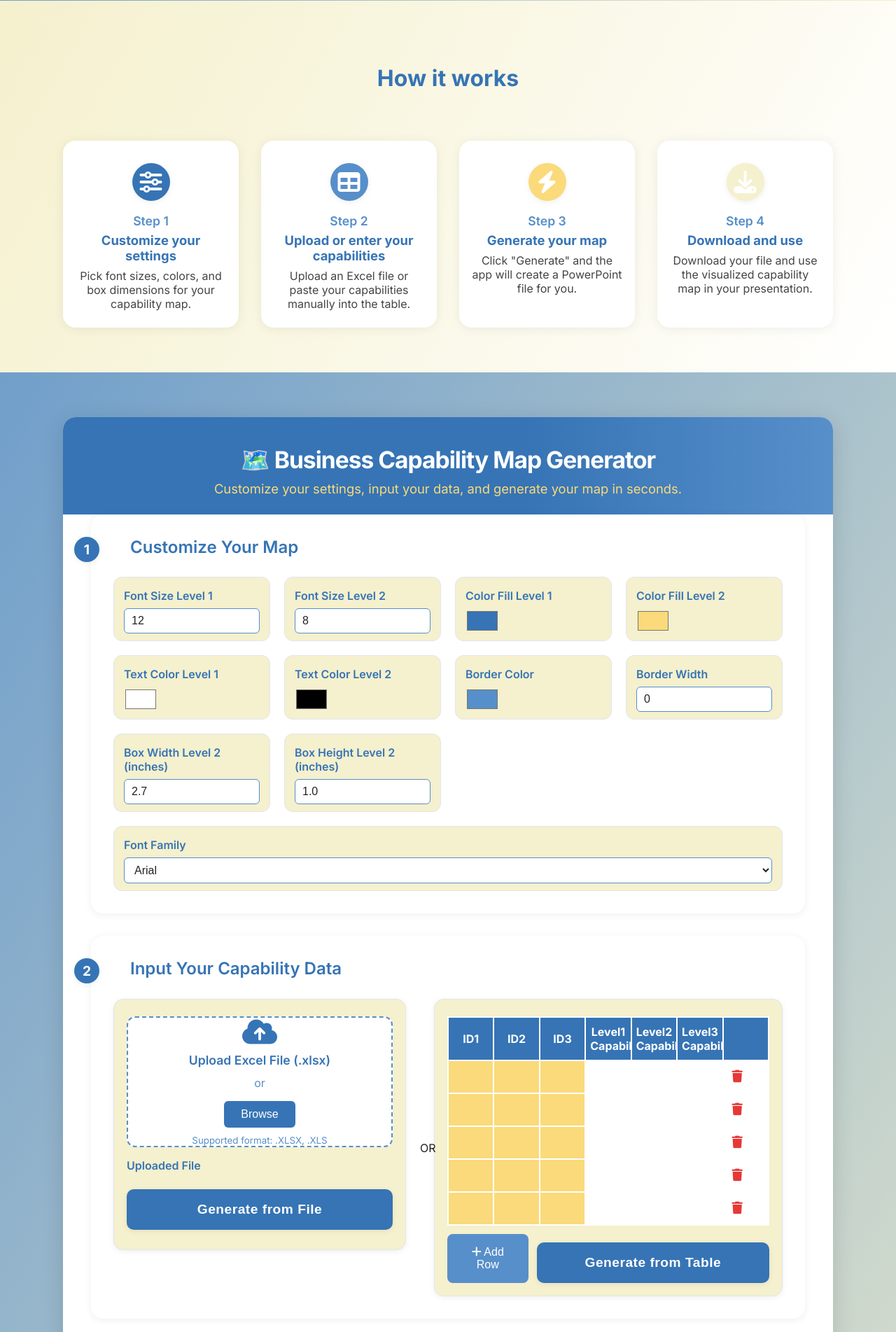
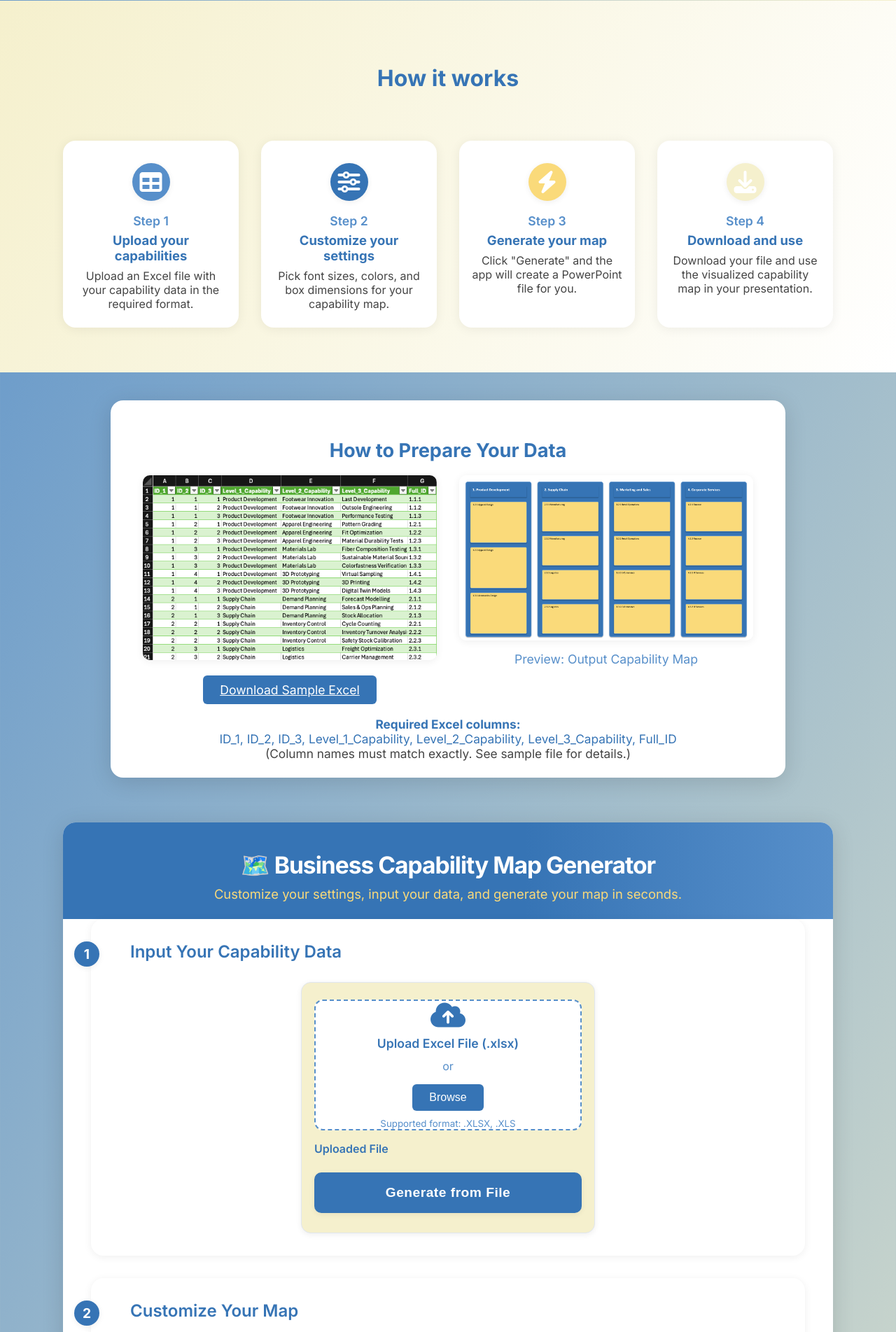
Before and after one commit to backwardforward/bcmtransformer, a Flask app: page / in a window 1280 px wide; the page is wider, and only the part inside the window is pictured. Shown: the part 428-2331 px from the top of that part at 70% size. Run offline with Flask 2, Linux system fonts and the light colour scheme; lists and menus that the app fills with data are empty.

Commit message:
Update onboarding: reorder steps, add data format section, improve UX

```diff
--- a/templates/index.html
+++ b/templates/index.html
@@ -857,6 +857,63 @@
             .why-block-content { padding: 16px 2px; }
             .why-block-headline { font-size: 1em; }
         }
+        /* New: Data Format & Preview Section */
+        .data-format-section {
+            max-width: 900px;
+            margin: 40px auto 32px auto;
+            background: #fff;
+            border-radius: 18px;
+            box-shadow: 0 6px 32px #0002;
+            padding: 32px 32px 24px 32px;
+            display: flex;
+            flex-direction: column;
+            align-items: center;
+        }
+        .data-format-section h2 {
+            color: #3674B5;
+            font-size: 1.7rem;
+            font-weight: 700;
+            margin-bottom: 0.7em;
+            text-align: center;
+        }
+        .data-format-section .flex-container {
+            display: flex;
+            flex-wrap: wrap;
+            gap: 32px;
+            align-items: flex-start;
+            justify-content: center;
+            width: 100%;
+        }
+        .data-format-section .image-container {
+            flex: 1 1 340px;
+            min-width: 260px;
+            max-width: 420px;
+            text-align: center;
+        }
+        .data-format-section .image-container img {
+            width: 100%;
+            max-width: 420px;
+            border-radius: 10px;
+            box-shadow: 0 2px 12px #0001;
+        }
+        .data-format-section .download-button {
+            margin-top: 18px;
+            display: inline-block;
+            font-size: 1.1em;
+        }
+        .data-format-section .required-columns {
+            margin-top: 18px;
+            color: #444;
+            font-size: 1.08em;
+            text-align: center;
+            max-width: 700px;
+        }
+        .data-format-section .required-columns b {
+            color: #3674B5;
+        }
+        .data-format-section .required-columns span {
+            color: #3674B5;
+        }
     </style>
 </head>
 <body>
@@ -891,17 +948,17 @@
     <section id="how-it-works" class="how-section">
         <h2 class="how-title">How it works</h2>
         <div class="how-steps">
+            <div class="how-step" tabindex="0" data-target="#input">
+                <div class="how-icon" style="background:#578FCA;"><i class="fa-solid fa-table"></i></div>
+                <div class="how-stepnum">Step 1</div>
+                <div class="how-heading">Upload your capabilities</div>
+                <div class="how-desc">Upload an Excel file with your capability data in the required format.</div>
+            </div>
             <div class="how-step" tabindex="0" data-target="#customize">
                 <div class="how-icon" style="background:#3674B5;"><i class="fa-solid fa-sliders-h"></i></div>
-                <div class="how-stepnum">Step 1</div>
+                <div class="how-stepnum">Step 2</div>
                 <div class="how-heading">Customize your settings</div>
                 <div class="how-desc">Pick font sizes, colors, and box dimensions for your capability map.</div>
-            </div>
-            <div class="how-step" tabindex="0" data-target="#input">
-                <div class="how-icon" style="background:#578FCA;"><i class="fa-solid fa-table"></i></div>
-                <div class="how-stepnum">Step 2</div>
-                <div class="how-heading">Upload or enter your capabilities</div>
-                <div class="how-desc">Upload an Excel file or paste your capabilities manually into the table.</div>
             </div>
             <div class="how-step" tabindex="0" data-target="#input">
                 <div class="how-icon" style="background:#FADA7A;"><i class="fa-solid fa-bolt"></i></div>
@@ -917,16 +974,61 @@
             </div>
         </div>
     </section>
+    <!-- Data Format & Preview Section -->
+    <section class="data-format-section">
+        <h2>How to Prepare Your Data</h2>
+        <div class="flex-container">
+            <div class="image-container">
+                <img src="/static/sample_bcm_excel.png" alt="Sample BCM Excel Format" />
+                <a href="/static/sample_bcm.xlsx" download class="bcm-browse-btn download-button">Download Sample Excel</a>
+            </div>
+            <div class="image-container">
+                <img src="/static/capability_map_preview.png" alt="Capability Map Preview" />
+                <div style="margin-top:12px;color:#578FCA;font-size:1.1em;">Preview: Output Capability Map</div>
+            </div>
+        </div>
+        <div class="required-columns">
+            <b>Required Excel columns:</b> <br>
+            <span>ID_1, ID_2, ID_3, Level_1_Capability, Level_2_Capability, Level_3_Capability, Full_ID</span><br>
+            (Column names must match exactly. See sample file for details.)
+        </div>
+    </section>
     <!-- Main App Section -->
     <div id="generator" class="main-card" style="margin-top:64px;">
         <div class="header">
             <div class="header-title">🗺️ Business Capability Map Generator</div>
             <div class="header-sub">Customize your settings, input your data, and generate your map in seconds.</div>
         </div>
-        <!-- Step 1 -->
-        <div id="customize"></div>
+        <!-- Step 1: Input Data -->
         <div class="step">
             <div class="step-number">1</div>
+            <div class="step-title">Input Your Capability Data</div>
+            <div class="input-options">
+                <!-- Excel Upload -->
+                <div class="excel-upload">
+                    <div class="bcm-upload-drop" id="uploadArea">
+                        <i class="fa-solid fa-cloud-arrow-up upload-icon"></i>
+                        <div class="bcm-upload-text">Upload Excel File (.xlsx)</div>
+                        <div style="margin: 8px 0; color: var(--secondary);">or</div>
+                        <button type="button" class="bcm-browse-btn" onclick="document.getElementById('excelFile').click()">Browse</button>
+                        <input type="file" id="excelFile" name="excelFile" accept=".xlsx,.xls" onchange="handleFileSelect(event)">
+                        <small style="color: var(--secondary); margin-top: 10px; display: block;">Supported format: .XLSX, .XLS</small>
+                    </div>
+                    <div class="bcm-upload-list">
+                        <div class="bcm-upload-list-title">Uploaded File</div>
+                        <div id="fileList"></div>
+                        <form id="bcmForm" onsubmit="generatePresentation(event)" enctype="multipart/form-data" class="bcm-form-section">
+                            <button type="submit" class="generate-btn" style="margin-top:18px;width:100%;">Generate from File</button>
+                        </form>
+                        <div id="upload-loading" class="spinner" style="display:none;"><i class="fa fa-spinner fa-spin"></i><br><span>Generating PowerPoint...</span></div>
+                        <div id="upload-download" style="display:none;text-align:center;margin-top:18px;"></div>
+                    </div>
+                </div>
+            </div>
+        </div>
+        <!-- Step 2: Customize Map -->
+        <div class="step">
+            <div class="step-number">2</div>
             <div class="step-title">Customize Your Map</div>
             <form id="configForm" class="config-grid">
                 <div class="form-group">
@@ -980,108 +1082,6 @@
                     </select>
                 </div>
             </form>
-        </div>
-        <!-- Step 2 -->
-        <div id="input"></div>
-        <div class="step">
-            <div class="step-number">2</div>
-            <div class="step-title">Input Your Capability Data</div>
-            <div class="input-options">
-                <!-- Excel Upload -->
-                <div class="excel-upload">
-                    <div class="bcm-upload-drop" id="uploadArea">
-                        <i class="fa-solid fa-cloud-arrow-up upload-icon"></i>
-                        <div class="bcm-upload-text">Upload Excel File (.xlsx)</div>
-                        <div style="margin: 8px 0; color: var(--secondary);">or</div>
-                        <button type="button" class="bcm-browse-btn" onclick="document.getElementById('excelFile').click()">Browse</button>
-                        <input type="file" id="excelFile" name="excelFile" accept=".xlsx,.xls" onchange="handleFileSelect(event)">
-                        <small style="color: var(--secondary); margin-top: 10px; display: block;">Supported format: .XLSX, .XLS</small>
-                    </div>
-                    <div class="bcm-upload-list">
-                        <div class="bcm-upload-list-title">Uploaded File</div>
-                        <div id="fileList"></div>
-                        <form id="bcmForm" onsubmit="generatePresentation(event)" enctype="multipart/form-data" class="bcm-form-section">
-                            <button type="submit" class="generate-btn" style="margin-top:18px;width:100%;">Generate from File</button>
-                        </form>
-                        <div id="upload-loading" class="spinner" style="display:none;"><i class="fa fa-spinner fa-spin"></i><br><span>Generating PowerPoint...</span></div>
-                        <div id="upload-download" style="display:none;text-align:center;margin-top:18px;"></div>
-                    </div>
-                </div>
-                <div class="or-separator">
-                    <div>OR</div>
-                </div>
-                <!-- Manual Table -->
-                <div class="manual-table">
-                    <div class="table-wrapper">
-                        <table id="capabilityTable">
-                            <thead>
-                                <tr>
-                                    <th>ID1</th>
-                                    <th>ID2</th>
-                                    <th>ID3</th>
-                                    <th>Level1 Capability</th>
-                                    <th>Level2 Capability</th>
-                                    <th>Level3 Capability</th>
-                                    <th></th>
-                                </tr>
-                            </thead>
-                            <tbody>
-                                <tr>
-                                    <td contenteditable="true" style="background:var(--yellow);"></td>
-                                    <td contenteditable="true" style="background:var(--yellow);"></td>
-                                    <td contenteditable="true" style="background:var(--yellow);"></td>
-                                    <td contenteditable="true" style="background:#fff;"></td>
-                                    <td contenteditable="true" style="background:#fff;"></td>
-                                    <td contenteditable="true" style="background:#fff;"></td>
-                                    <td><button type="button" class="delete-row-btn" title="Delete row" onclick="deleteTableRow(this)"><i class="fa fa-trash"></i></button></td>
-                                </tr>
-                                <tr>
-                                    <td contenteditable="true" style="background:var(--yellow);"></td>
-                                    <td contenteditable="true" style="background:var(--yellow);"></td>
-                                    <td contenteditable="true" style="background:var(--yellow);"></td>
-                                    <td contenteditable="true" style="background:#fff;"></td>
-                                    <td contenteditable="true" style="background:#fff;"></td>
-                                    <td contenteditable="true" style="background:#fff;"></td>
-                                    <td><button type="button" class="delete-row-btn" title="Delete row" onclick="deleteTableRow(this)"><i class="fa fa-trash"></i></button></td>
-                                </tr>
-                                <tr>
-                                    <td contenteditable="true" style="background:var(--yellow);"></td>
-                                    <td contenteditable="true" style="background:var(--yellow);"></td>
-                                    <td contenteditable="true" style="background:var(--yellow);"></td>
-                                    <td contenteditable="true" style="background:#fff;"></td>
-                                    <td contenteditable="true" style="background:#fff;"></td>
-                                    <td contenteditable="true" style="background:#fff;"></td>
-                                    <td><button type="button" class="delete-row-btn" title="Delete row" onclick="deleteTableRow(this)"><i class="fa fa-trash"></i></button></td>
-                                </tr>
-                                <tr>
-                                    <td contenteditable="true" style="background:var(--yellow);"></td>
-                                    <td contenteditable="true" style="background:var(--yellow);"></td>
-                                    <td contenteditable="true" style="background:var(--yellow);"></td>
-                                    <td contenteditable="true" style="background:#fff;"></td>
-                                    <td contenteditable="true" style="background:#fff;"></td>
-                                    <td contenteditable="true" style="background:#fff;"></td>
-                                    <td><button type="button" class="delete-row-btn" title="Delete row" onclick="deleteTableRow(this)"><i class="fa fa-trash"></i></button></td>
-                                </tr>
-                                <tr>
-                                    <td contenteditable="true" style="background:var(--yellow);"></td>
-                                    <td contenteditable="true" style="background:var(--yellow);"></td>
-                                    <td contenteditable="true" style="background:var(--yellow);"></td>
-                                    <td contenteditable="true" style="background:#fff;"></td>
-                                    <td contenteditable="true" style="background:#fff;"></td>
-                                    <td contenteditable="true" style="background:#fff;"></td>
-                                    <td><button type="button" class="delete-row-btn" title="Delete row" onclick="deleteTableRow(this)"><i class="fa fa-trash"></i></button></td>
-                                </tr>
-                            </tbody>
-                        </table>
-                    </div>
-                    <div class="button-row">
-                        <button type="button" class="add-row-btn" onclick="addTableRow()"><i class="fa fa-plus"></i> Add Row</button>
-                        <button type="button" class="generate-btn" style="margin-left:auto;" onclick="generateFromTable()">Generate from Table</button>
-                    </div>
-                    <div id="table-loading" class="spinner" style="display:none;"><i class="fa fa-spinner fa-spin"></i><br><span>Generating PowerPoint...</span></div>
-                    <div id="table-download" style="display:none;text-align:center;margin-top:18px;"></div>
-                </div>
-            </div>
         </div>
         <!-- Step 3 is handled by the output areas in each option -->
         <footer class="footer">
```
Also changed, not shown: generate_presentation.py (+0 -23 lines), static/sample_bcm_excel.png (added), 1 other file.
